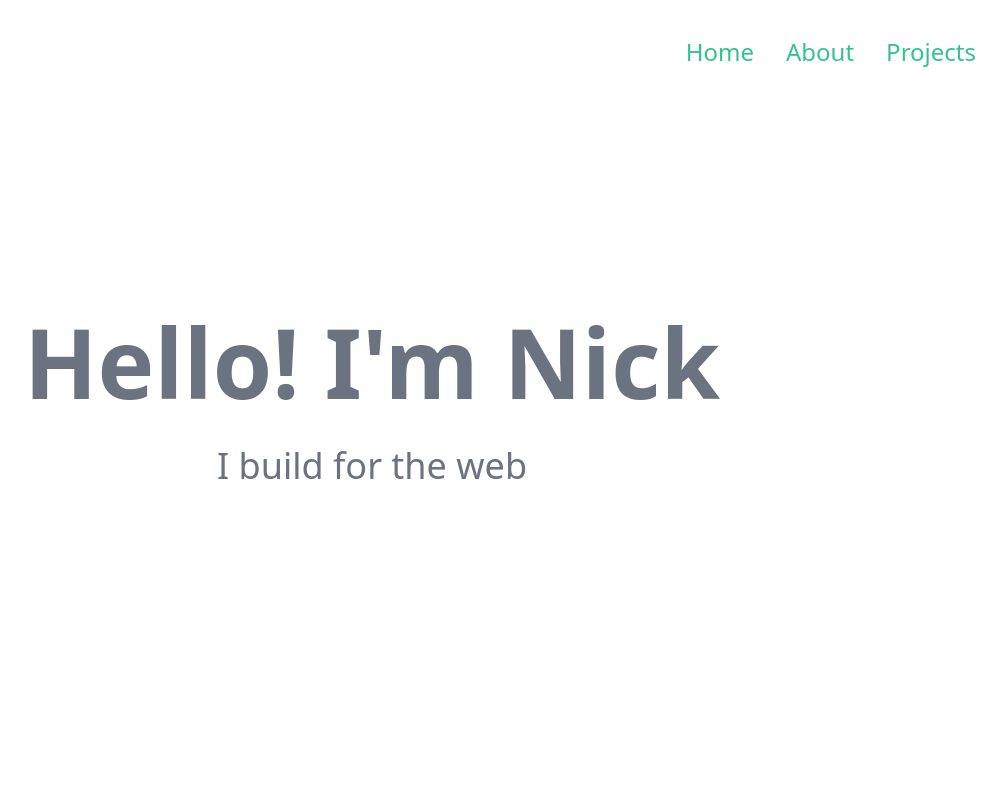
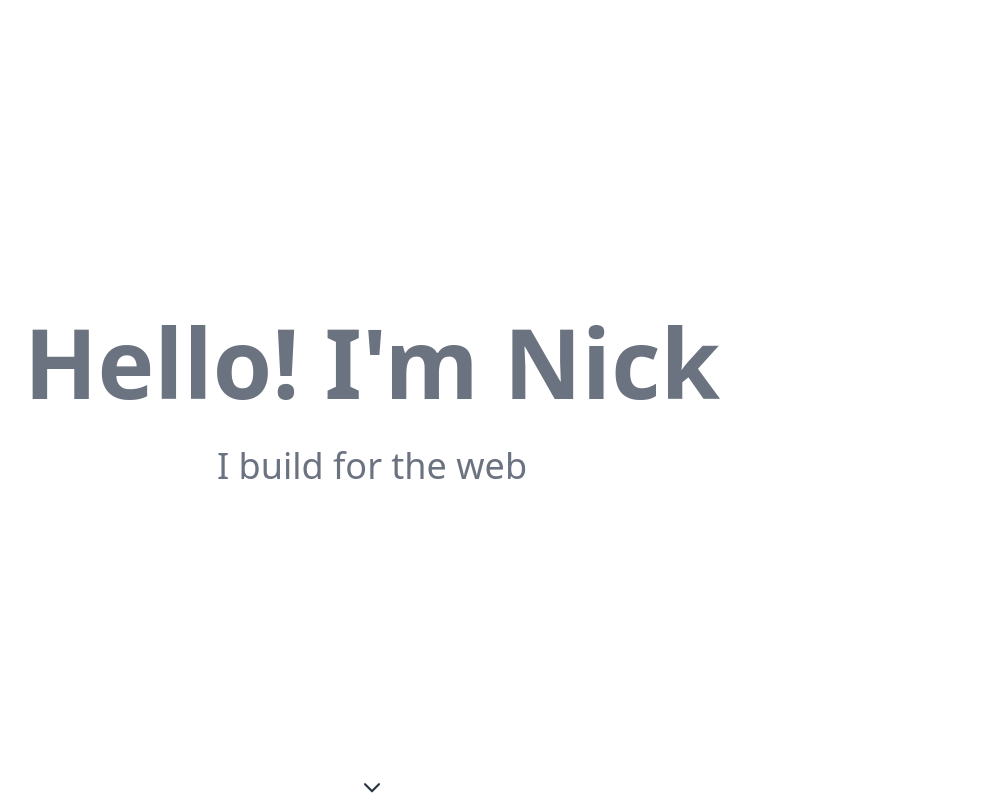
Before and after one commit to ndland/nland_portfolio, a React (Vite) app: page / in a window 1280 px wide. Shown: the whole page, without its empty margins (268-1274 px from the left). Built offline with nearby package versions, Linux system fonts and the light colour scheme.

Commit message:
feat(home): add onClick handler for navigation
There is a button that can be clicked, and it will now take you to the next screen.

```diff
--- a/src/components/Home/Home.tsx
+++ b/src/components/Home/Home.tsx
@@ -1,18 +1,12 @@
 import React from "react";
 
-interface HomeProps {}
+interface HomeProps {
+  onClick?: () => void;
+}
 
-const Home: React.FC<HomeProps> = () => {
+const Home: React.FC<HomeProps> = ({ onClick }) => {
   return (
-    <>
     <div className="flex h-screen items-center justify-center dark:bg-gray-500">
-        <div className="absolute right-9 top-9 text-green-400">
-          <div className="invisible flex space-x-8 md:visible md:text-2xl">
-            <a href="">Home</a>
-            <a href="">About</a>
-            <a href="">Projects</a>
-          </div>
-        </div>
       <div className="flex items-center justify-center font-bold text-gray-500 dark:text-white md:text-8xl">
         <div className="flex flex-col items-center space-y-9">
           <div className="text-4xl font-semibold md:text-8xl">
@@ -21,10 +15,30 @@ const Home: React.FC<HomeProps> = () => {
           <div className="text-2xl font-light md:text-4xl md:font-normal">
             I build for the web
           </div>
+          <div
+            data-testid="arrow"
+            className="absolute bottom-0 animate-bounce"
+            onClick={onClick}
+          >
+            <svg
+              className="h-6 w-6 text-gray-800 dark:text-white"
+              aria-hidden="true"
+              xmlns="http://www.w3.org/2000/svg"
+              fill="none"
+              viewBox="0 0 24 24"
+            >
+              <path
+                stroke="currentColor"
+                strokeLinecap="round"
+                strokeLinejoin="round"
+                strokeWidth="2"
+                d="m19 9-7 7-7-7"
+              />
+            </svg>
           </div>
         </div>
       </div>
-    </>
+    </div>
   );
 };
 
```
Also changed, not shown: 1 other file (tests, documents, lock files or other folders). Lines whose indentation alone changed are shown as unchanged.
